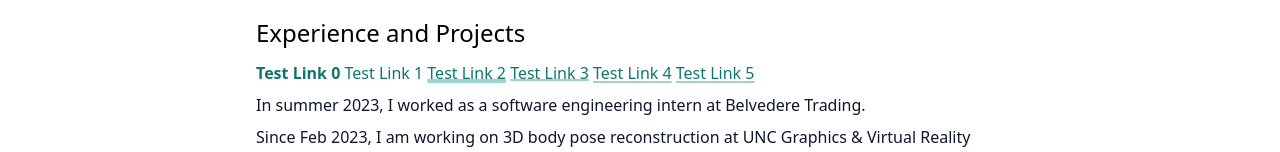
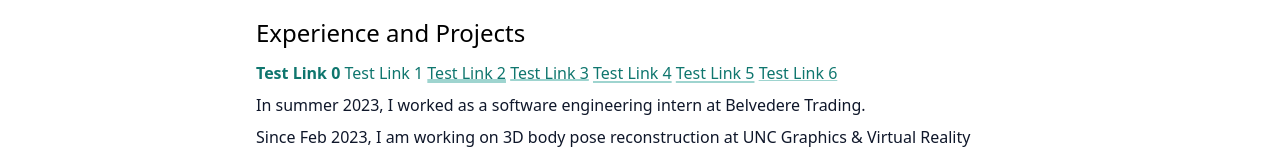
Before and after one commit to harryzcy/harryzcy.github.io, a Vue app: page src/index.html in a window 1280 px wide. Shown: the part 196-348 px from the top of the page. Built offline with nearby package versions, Linux system fonts and the light colour scheme; files whose address does not match are found by name.

Commit message:
Another one

```diff
--- a/src/index.html
+++ b/src/index.html
@@ -130,6 +130,12 @@
           class="font-medium text-teal-700 underline decoration-teal-600/40 decoration-2 underline-offset-2 hover:text-teal-600 hover:decoration-teal-500/40 dark:text-teal-400 dark:decoration-teal-300/40 hover:dark:text-teal-300 hover:dark:decoration-teal-200/40"
           style="text-decoration-skip-ink: none; text-decoration-skip: none"
           >Test Link 5</a
+        >
+        <a
+          href="https://henryfuchs.web.unc.edu/"
+          class="font-medium text-teal-700 underline decoration-teal-600/40 hover:text-teal-600 hover:decoration-teal-500/40 dark:text-teal-400 dark:decoration-teal-300/40 hover:dark:text-teal-300 hover:dark:decoration-teal-200/40"
+          style="text-decoration-skip-ink: none; text-decoration-skip: none"
+          >Test Link 6</a
         >
       </p>
       <p class="mb-2 text-slate-900 dark:text-neutral-300">
```
